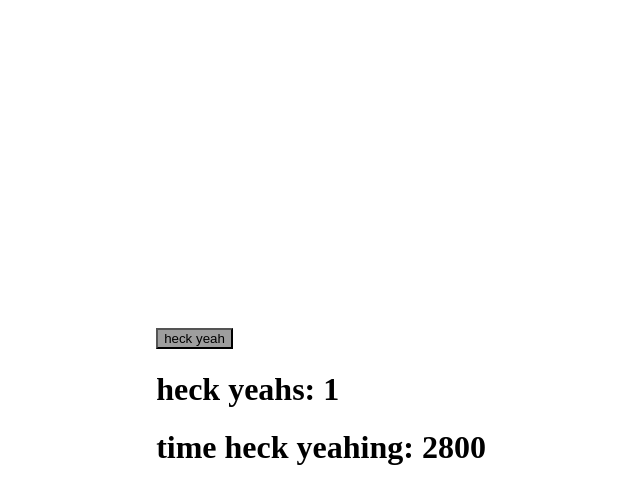
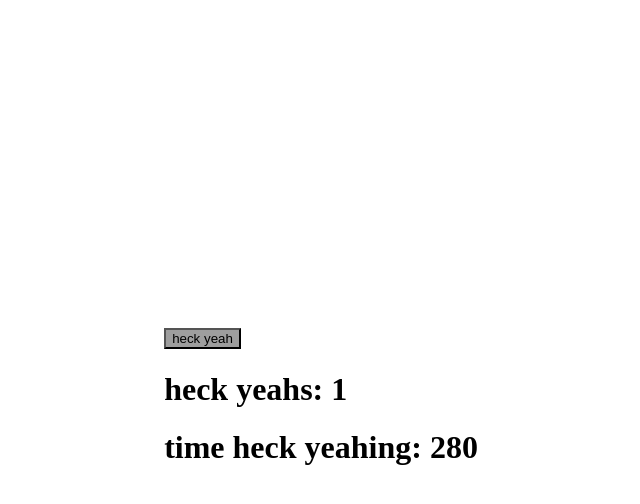
Before and after one commit to BuickSalesman/something-new, a plain HTML site: page index.html in a window 1280 px wide. Both pictures are taken after a click on the button "heck yeah". Shown: the whole page, without its empty margins (327-967 px from the left). Drawn offline with Linux system fonts and the light colour scheme; grey boxes are pictures that could not be loaded.

```diff
--- a/index.html
+++ b/index.html
@@ -10,7 +10,7 @@
     <div>
       <button id="cool-button" class="button">heck yeah</button>
       <h1 id="heck-yeahs">heck yeahs: 0</h1>
-      <h1 id="heck-yeah-time">time heck yeahing: 0</h1>
+      <h1 id="heck-yeah-time">time heck yeahing: 00:00:00:00</h1>
     </div>
   </body>
   <script src="script.js"></script>
--- a/script.js
+++ b/script.js
@@ -3,6 +3,8 @@
 let prevHeckYeahTime,
   timerInterval,
   elapsedHeckYeahTime = 0;
+let time = 0;
+let interval = 0;
 
 const coolButton = document.getElementById("cool-button");
 const heckYeahs = document.getElementById("heck-yeahs");
@@ -24,14 +26,12 @@
 }
 
 function startHeckYeahTimer() {
-  prevHeckYeahTime = Date.now();
-  timerInterval = setInterval(() => {
-    elapsedHeckYeahTime = Date.now() - prevHeckYeahTime;
-    heckYeahTimer.textContent = `time heck yeahing: ${elapsedHeckYeahTime}`;
-  }, 1);
+  interval = setInterval(() => {
+    time += 1;
+    heckYeahTimer.textContent = `time heck yeahing: ${time}`;
+  }, 10);
 }
 
 function stopHeckYeahTimer() {
-  elapsedHeckYeahTime = heckYeahTimer.textContent;
-  clearInterval(timerInterval);
+  clearInterval(interval);
 }
```
